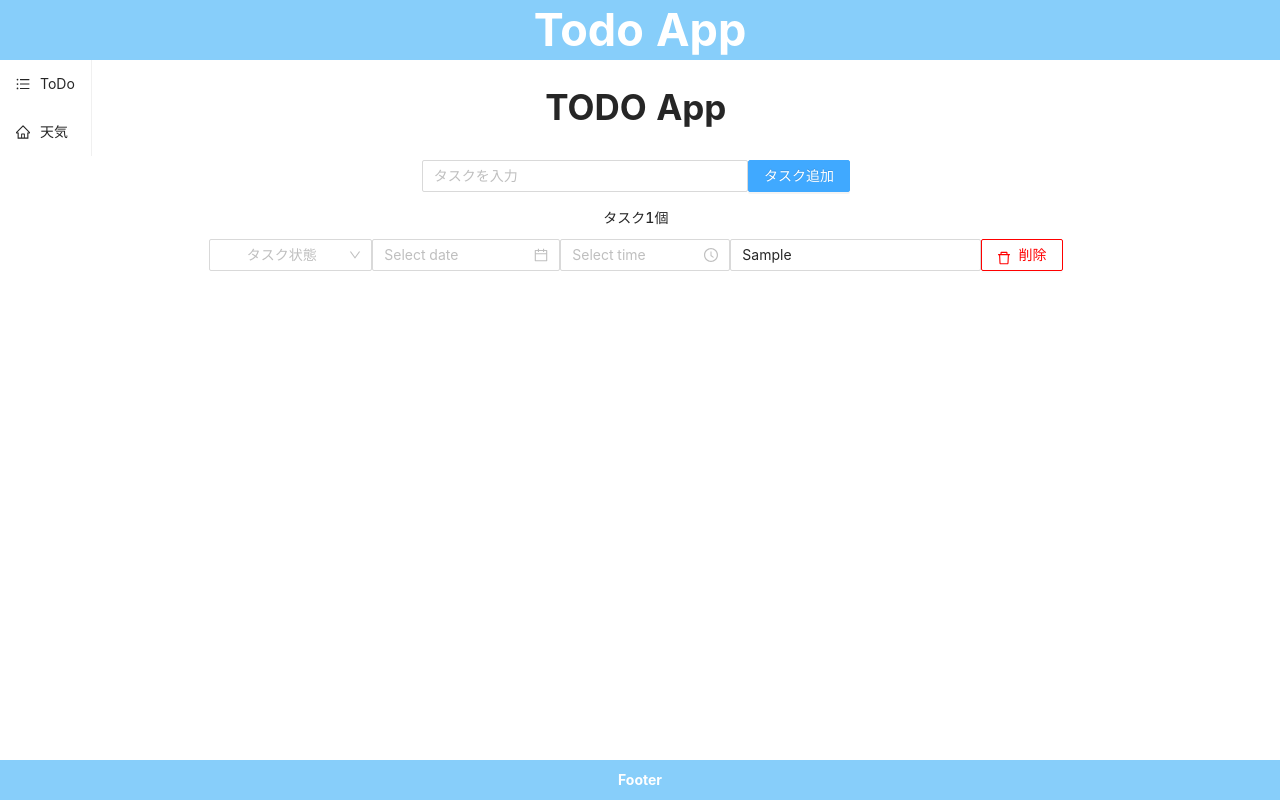
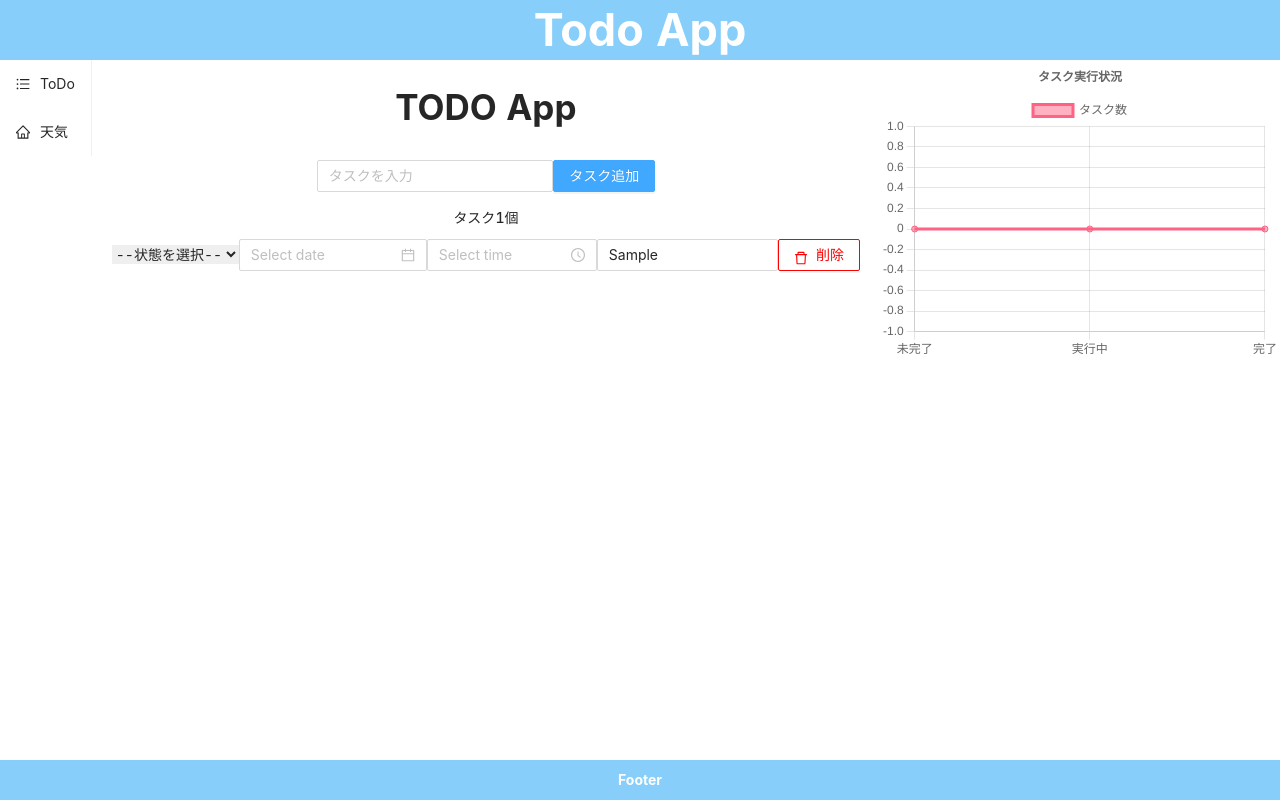
Before and after one commit to yoshihub/nextjstodo, a Next.js app: page / in a window 1280 px wide. Both pictures are taken after typing "Sample" into the empty fields and a click on the button "タスク追加". Built offline with nearby package versions, Linux system fonts and the light colour scheme.

Commit message:
グラフ作成

```diff
--- a/package.json
+++ b/package.json
@@ -22,9 +22,11 @@
     "@types/react": "18.0.18",
     "@types/react-dom": "18.0.6",
     "autoprefixer": "^10.4.11",
+    "chart.js": "^3.9.1",
     "eslint": "8.23.0",
     "eslint-config-next": "12.2.5",
     "postcss": "^8.4.16",
+    "react-chartjs-2": "^4.3.1",
     "tailwindcss": "^3.1.8",
     "typescript": "4.8.2"
   }
--- /dev/null
+++ b/pages/graph.tsx
@@ -0,0 +1,61 @@
+import React from "react";
+import {
+  Chart as ChartJS,
+  CategoryScale,
+  LinearScale,
+  PointElement,
+  LineElement,
+  Title,
+  Tooltip,
+  Legend,
+} from "chart.js";
+import { Line } from "react-chartjs-2";
+
+ChartJS.register(
+  CategoryScale,
+  LinearScale,
+  PointElement,
+  LineElement,
+  Title,
+  Tooltip,
+  Legend
+);
+
+const Graph= (props) => {
+  const options = {
+    responsive: false,
+    plugins: {
+      title: {
+        display: true,
+        text: "タスク実行状況",
+      },
+    },
+  };
+
+  const labels = [
+    "未完了",
+    "実行中",
+    "完了",
+
+  ];
+
+  const data = {
+    labels,
+    datasets: [
+      {
+        label: "タスク数",
+        data: [props.mikan,props.zikkou,props.kan],
+        borderColor: "rgb(255, 99, 132)",
+        backgroundColor: "rgba(255, 99, 132, 0.5)",
+      },
+    ],
+  };
+
+  return (
+    <>
+      <Line height={300} width={400} options={options} data={data} />
+    </>
+  );
+};
+
+export default Graph;
--- a/pages/index.tsx
+++ b/pages/index.tsx
@@ -1,13 +1,13 @@
 import type { NextPage } from 'next'
-import { useState } from 'react'
+import { useCallback, useState } from 'react'
 import styles from '../styles/Home.module.css'
-import { Button, DatePicker, Input, TimePicker, Select,Popconfirm, Typography,Form} from 'antd';
+import { Button, DatePicker, Input, TimePicker, Select,Popconfirm, Typography,Form,message} from 'antd';
 import { DeleteOutlined } from '@ant-design/icons'
 import { Header } from '../components/Header';
 import { SideMenu } from '../components/SideMenu';
 import { Footer } from '../components/Footer';
-
-const {Title,Paragraph}=Typography;
+import React from 'react';
+import Graph from './graph';
 
 
 
@@ -15,11 +15,14 @@ type Todo = {
   value: string;
   readonly id: number;
   finished: boolean;
+  taskState:string;
 };
 
 const Home: NextPage = () => {
   const [text, setText] = useState("");
   const [todos, setTodo] = useState<Todo[]>([]);
+
+
 
 
 
@@ -29,7 +32,7 @@ const Home: NextPage = () => {
 
   const inputText = (id: number, value: string) => {
     if (value.length > 15) {
-      alert('文字数は15文字までです');
+      message.error('文字数は15文字までです');
       return;
     }
     const newTodo = todos.map((todo) => ({ ...todo }));
@@ -45,11 +48,11 @@ const Home: NextPage = () => {
 
   const handleOnSubmit = () => {
     if (text === "") {
-      alert("テキストを入力してください");
+      message.error("テキストを入力してください");
       return;
     }
     if (text.length > 15) {
-      alert("文字数は15文字までです")
+      message.error("文字数は15文字までです")
       setText("");
       return;
     }
@@ -57,6 +60,7 @@ const Home: NextPage = () => {
       value: text,
       id: new Date().getTime(),
       finished: false,
+      taskState:"",
     }
     setTodo([...todos,newTask]);
     setText('');
@@ -69,9 +73,28 @@ const Home: NextPage = () => {
     setTodo(newTodo);
   }
 
-  const status=["未完了","実行中","完了"];
+  const deleteText = '削除します。よろしいですか？';
 
-  const deleteText = '削除します。よろしいですか？';
+
+
+
+  const handleSelect=(id: number, value: string)=>{
+
+    const newTodo = todos.map((todo) => ({ ...todo }));
+    const sinTodo = newTodo.map((todo) => {
+      if (todo.id === id) {
+        todo.taskState = value;
+      }
+      return todo;
+    })
+    setTodo(sinTodo);
+
+  }
+
+
+
+
+
 
 
   return (
@@ -100,17 +123,12 @@ const Home: NextPage = () => {
             return (
               <div key={todo.id} style={{ marginBottom: 17 }}>
                 <Form>
-                <Select
-                allowClear
-                placeholder="タスク状態"
-                style={{width:'15%'}}
-
-                >
-                  {status.map((status,index)=>{
-                    return (<Select.Option key={index} value={status}>
-                  </Select.Option>)
-                  })}
-                </Select>
+                <select value={todo.taskState} onChange={(e) =>handleSelect(todo.id, e.target.value)}>
+                  <option value="">--状態を選択--</option>
+                  <option value="未完了">未完了</option>
+                  <option value="実行中">実行中</option>
+                  <option value="完了">完了</option>
+                </select>
                 <DatePicker picker='date' />
                 <TimePicker />
                 <Input
@@ -128,6 +146,21 @@ const Home: NextPage = () => {
             )
           })}
         </div>
+
+          {/* グラフ試作 */}
+          <Graph
+          mikan={Object.keys(todos.filter((todo) => {
+          return todo.taskState == "未完了";
+          })).length}
+          zikkou={Object.keys(todos.filter((todo) => {
+          return todo.taskState == "実行中";
+          })).length}
+          kan={Object.keys(todos.filter((todo) => {
+          return todo.taskState == "完了";
+          })).length}
+          />
+
+
       </div>
       <Footer />
     </div>
```
Also changed, not shown: pages/antdesign.tsx (deleted, +0 -12 lines), 1 other file (tests, documents, lock files or other folders).
